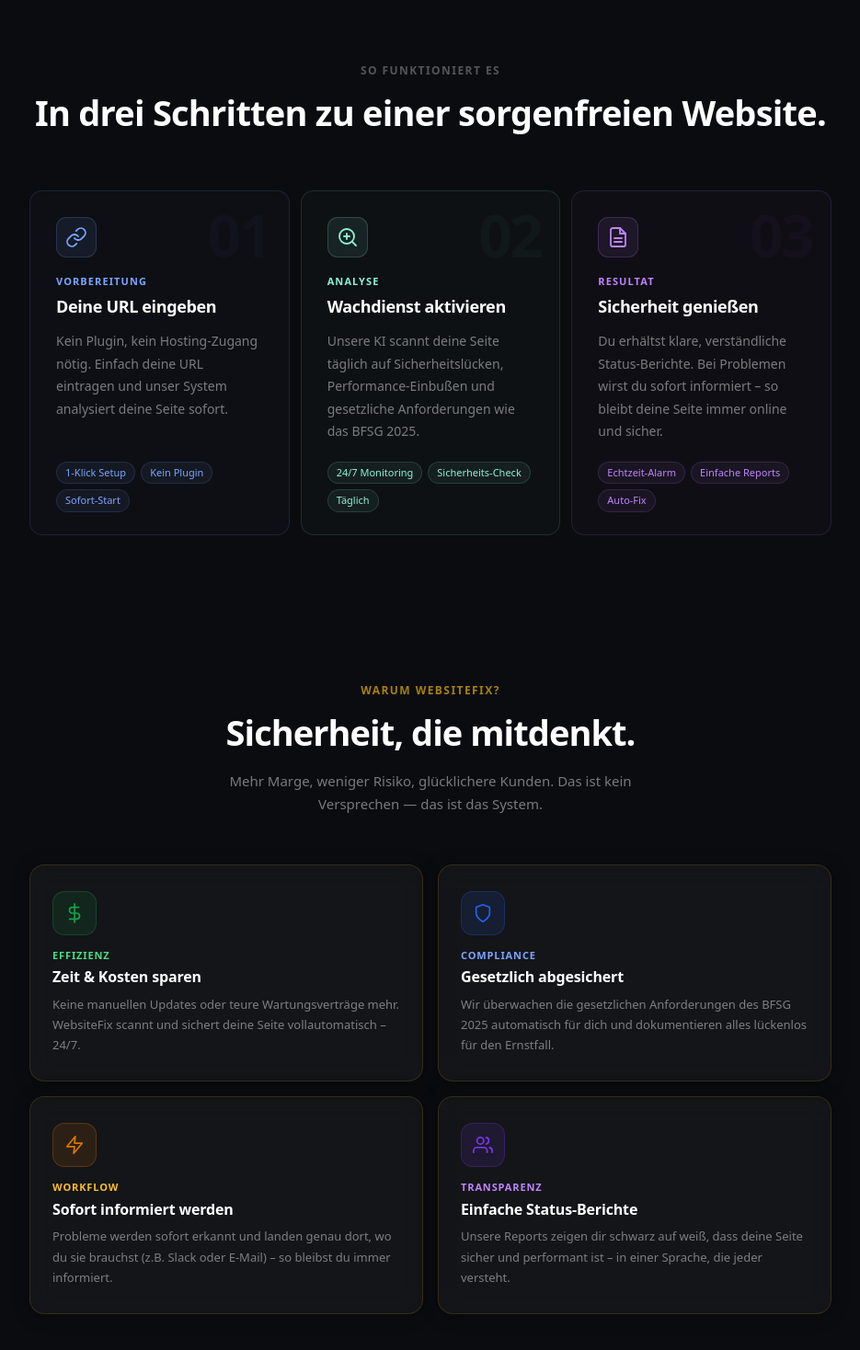
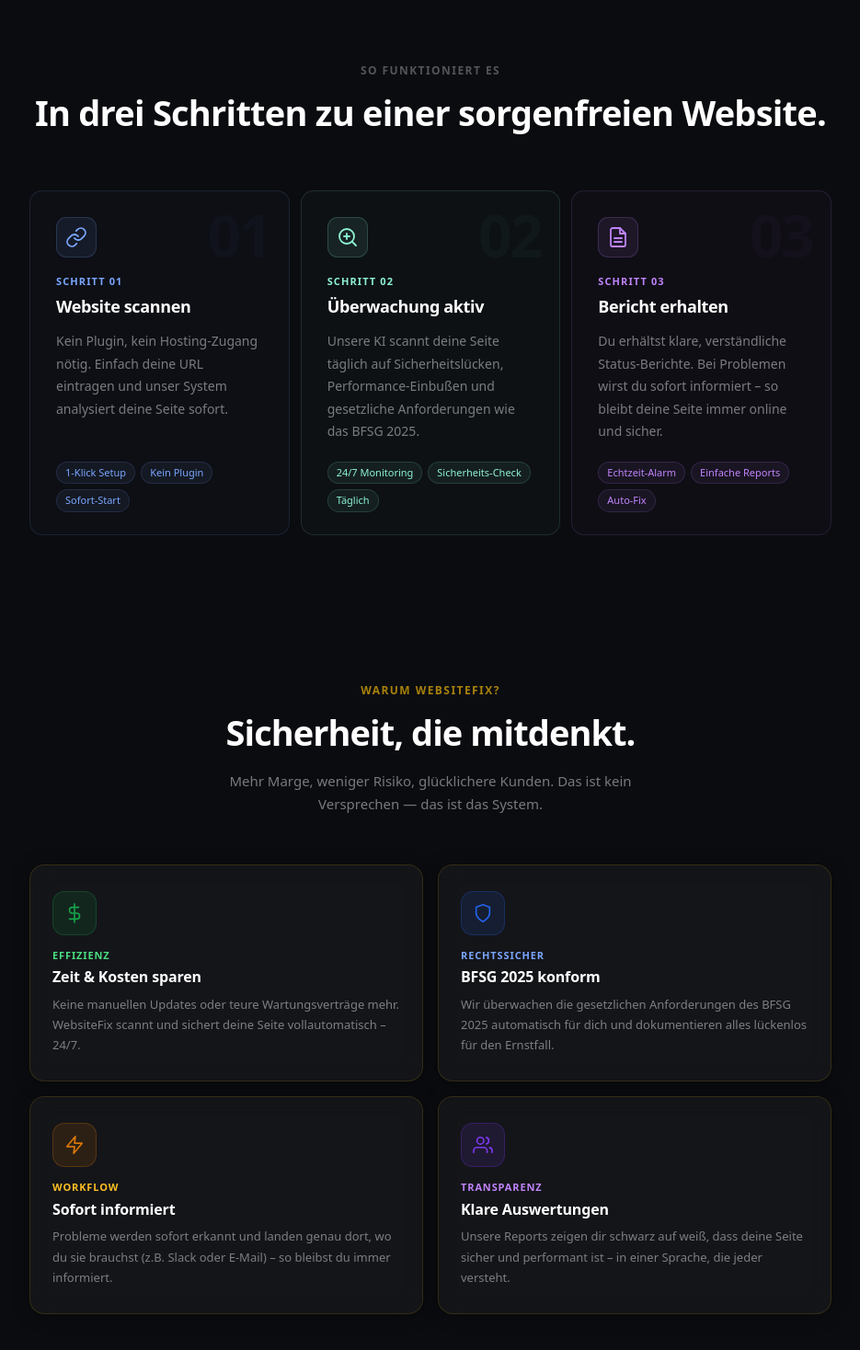
Before and after one commit to angelikaSzewczyk/website-fix, a Next.js app: page / in a window 1280 px wide. Shown: the part 940-2408 px from the top of the page at 92% size, without its empty margins (172-1107 px from the left). Built offline with nearby package versions, Linux system fonts and the light colour scheme; no server answers.

Commit message:
content: final label/title fix — no word repetition across both sections
Co-Authored-By: Claude Sonnet 4.6 <noreply@anthropic.com>

```diff
--- a/src/app/page.tsx
+++ b/src/app/page.tsx
@@ -15,8 +15,8 @@ export const metadata: Metadata = {
 const STEPS = [
   {
     num: "01",
-    label: "Vorbereitung",
-    title: "Deine URL eingeben",
+    label: "Schritt 01",
+    title: "Website scannen",
     desc: "Kein Plugin, kein Hosting-Zugang nötig. Einfach deine URL eintragen und unser System analysiert deine Seite sofort.",
     color: "#7aa6ff",
     icon: (
@@ -29,8 +29,8 @@ const STEPS = [
   },
   {
     num: "02",
-    label: "Analyse",
-    title: "Wachdienst aktivieren",
+    label: "Schritt 02",
+    title: "Überwachung aktiv",
     desc: "Unsere KI scannt deine Seite täglich auf Sicherheitslücken, Performance-Einbußen und gesetzliche Anforderungen wie das BFSG 2025.",
     color: "#8df3d3",
     icon: (
@@ -43,8 +43,8 @@ const STEPS = [
   },
   {
     num: "03",
-    label: "Resultat",
-    title: "Sicherheit genießen",
+    label: "Schritt 03",
+    title: "Bericht erhalten",
     desc: "Du erhältst klare, verständliche Status-Berichte. Bei Problemen wirst du sofort informiert – so bleibt deine Seite immer online und sicher.",
     color: "#c084fc",
     icon: (
@@ -81,8 +81,8 @@ const BENEFITS = [
     iconBg: "rgba(37,99,235,0.12)",
     iconBorder: "rgba(37,99,235,0.25)",
     iconColor: "#7aa6ff",
-    label: "Compliance",
-    title: "Gesetzlich abgesichert",
+    label: "Rechtssicher",
+    title: "BFSG 2025 konform",
     desc: "Wir überwachen die gesetzlichen Anforderungen des BFSG 2025 automatisch für dich und dokumentieren alles lückenlos für den Ernstfall.",
   },
   {
@@ -95,7 +95,7 @@ const BENEFITS = [
     iconBorder: "rgba(217,119,6,0.25)",
     iconColor: "#fbbf24",
     label: "Workflow",
-    title: "Sofort informiert werden",
+    title: "Sofort informiert",
     desc: "Probleme werden sofort erkannt und landen genau dort, wo du sie brauchst (z.B. Slack oder E-Mail) – so bleibst du immer informiert.",
   },
   {
@@ -111,7 +111,7 @@ const BENEFITS = [
     iconBorder: "rgba(124,58,237,0.25)",
     iconColor: "#c084fc",
     label: "Transparenz",
-    title: "Einfache Status-Berichte",
+    title: "Klare Auswertungen",
     desc: "Unsere Reports zeigen dir schwarz auf weiß, dass deine Seite sicher und performant ist – in einer Sprache, die jeder versteht.",
   },
 ];
```
